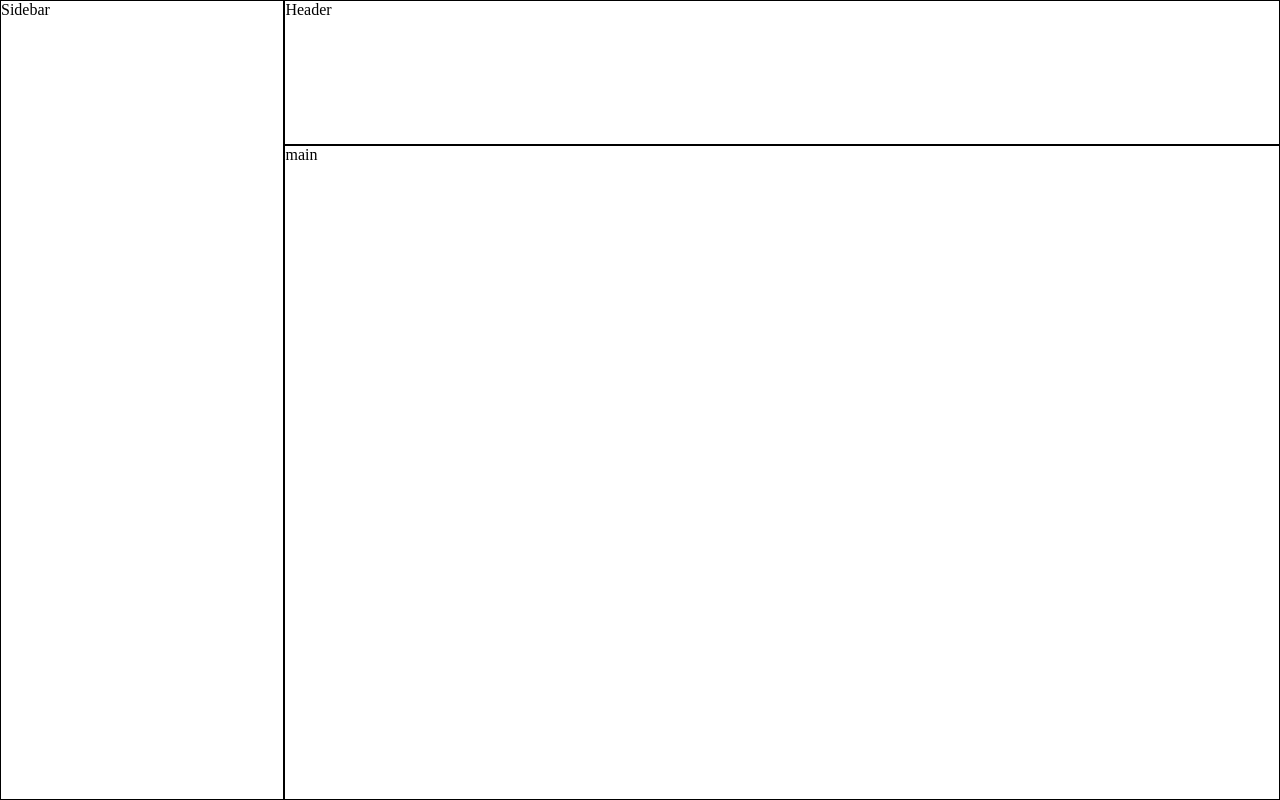
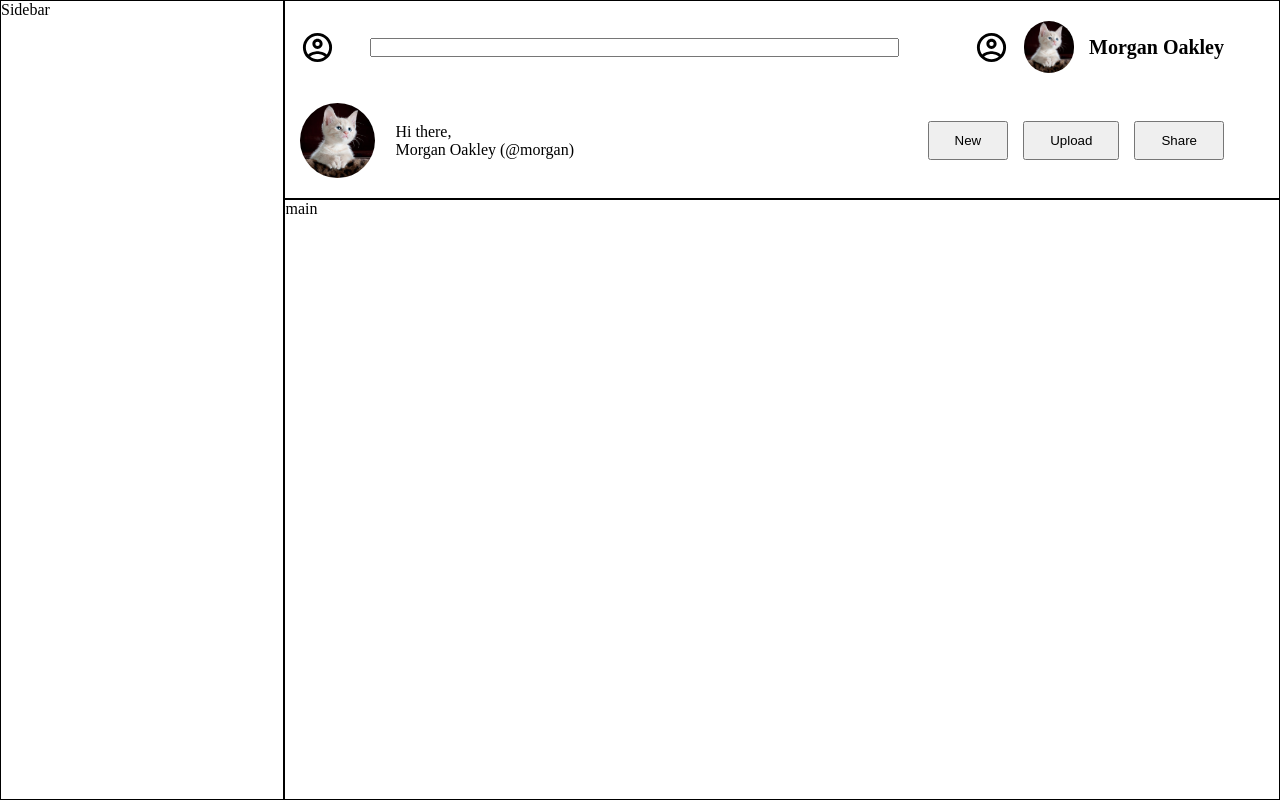
Before and after one commit to AltayHodo/odin-admin-dashboard-new, a plain HTML site: page index.html in a window 1280 px wide. Drawn offline with Linux system fonts and the light colour scheme.

Commit message:
Add header layout and assets

```diff
--- a/index.html
+++ b/index.html
@@ -7,7 +7,27 @@
   <link rel="stylesheet" href="styles.css">
 </head>
 <body>
-  <div class="header">Header</div>
+  <div class="header">
+    <div class="header-top">
+      <img src="./assets/icon.svg" alt="icon" class="icon">
+      <input type="text" class="search-bar">
+      <img src="./assets/icon.svg" alt="icon" class="icon">
+      <img src="./assets/profile-pic.jpeg" alt="profile-pic" class="profile-pic">
+      <span class="name-top-right">Morgan Oakley</span>
+    </div>
+    <div class="header-bottom">
+      <img src="./assets/profile-pic.jpeg" alt="profile-pic" class="profile-pic large">
+      <div class="header-text">
+        <div class="header-text-top">Hi there,</div>
+        <div class="header-text-bottom">Morgan Oakley (@morgan)</div>
+      </div>
+      <div class="buttons">
+        <button>New</button>
+        <button>Upload</button>
+        <button>Share</button>
+      </div>
+    </div>
+  </div>
   <div class="sidebar">Sidebar</div>
   <div class="main">main</div>
 </body>
--- a/styles.css
+++ b/styles.css
@@ -1,30 +1,84 @@
-*{
+* {
   margin: 0;
   padding: 0;
   box-sizing: border-box;
 }
 
-body{
+body {
   display: grid;
   grid-template-columns: 1fr 3.5fr;
-  grid-template-rows: 1fr 4.5fr;
+  grid-template-rows: auto 1fr;
   height: 100vh;
 }
 
-body > div{
+body>div {
   border: 1px solid;
 }
 
-.header{
+.header {
   grid-column: 2/3;
   grid-row: 1/2;
+  padding: 20px 15px;
+  padding-right: 40px;
 }
 
-.sidebar{
+.header-top {
+  display: grid;
+  grid-template-columns: auto 1fr auto auto auto auto;
+  gap: 15px;
+  align-items: center;
+  margin-bottom: 30px;
+}
+
+.search-bar {
+  margin-right: 60px;
+  margin-left: 20px;
+  min-width: 100px;
+}
+
+.name-top-right {
+  font-weight: bold;
+  font-size: 20px;
+}
+
+.header-bottom {
+  display: grid;
+  grid-template-columns: auto 1fr auto;
+  align-items: center;
+}
+
+.profile-pic.large {
+  width: 75px;
+  height: 75px;
+  border-radius: 40px;
+  margin-right: 20px;
+}
+
+.buttons{
+  display: flex;
+  align-items: center;
+  gap: 15px;
+  margin-right: 15px;
+}
+
+button{
+  padding: 10px 25px;
+}
+
+.sidebar {
   grid-row: 1/-1;
 }
 
-.main{
+.main {
   grid-column: 2/3;
   grid-row: 2/-1;
 }
+
+.icon {
+  width: 35px;
+}
+
+.profile-pic {
+  width: 50px;
+  border-radius: 25px;
+}
```
Also changed, not shown: assets/icon.svg (added), assets/profile-pic.jpeg (added).
